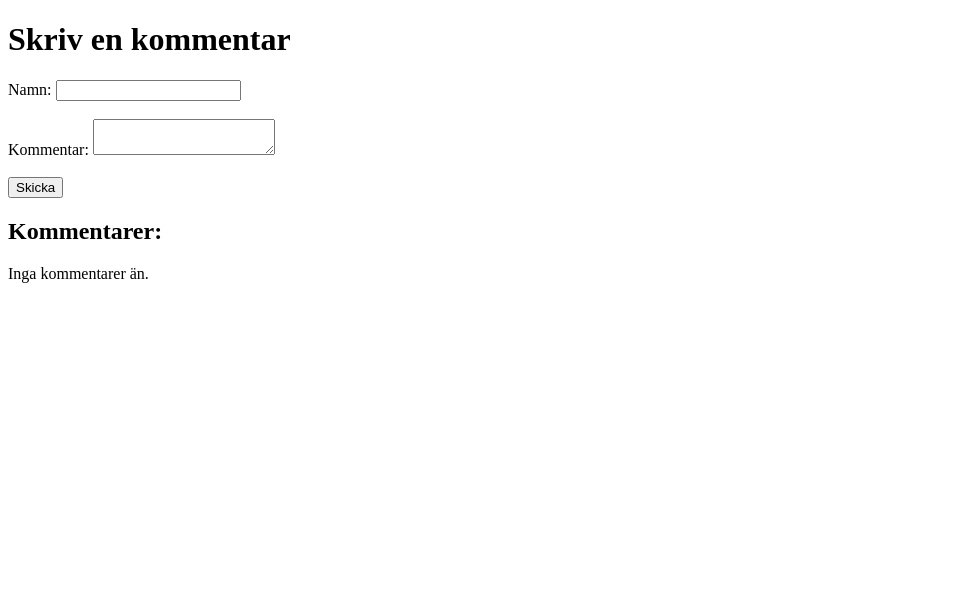
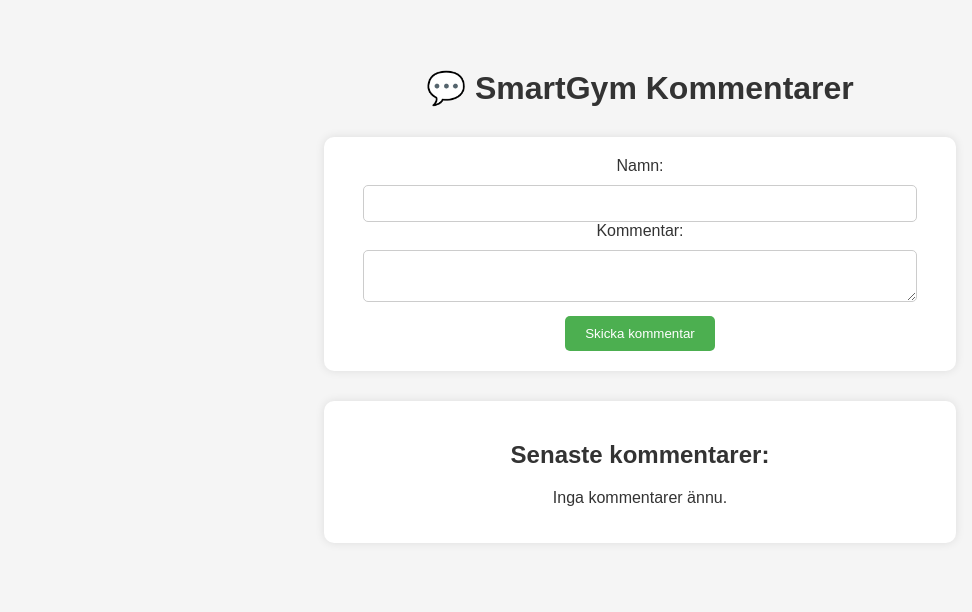
Before and after one commit to Romaldas123/GA-SmartGym, a PHP site: page / in a window 1280 px wide. Shown: the top 612 px of the page, without its empty margins (0-972 px from the left). Run offline with PHP 8.4, Linux system fonts and the light colour scheme; data that the repository does not hold is empty.

Commit message:
kommentar test

```diff
--- a/ga_test/index.php
+++ b/ga_test/index.php
@@ -1,24 +1,27 @@
 <?php
+// Visa eventuella fel (bra för test)
 ini_set('display_errors', 1);
 error_reporting(E_ALL);
 
-// Anslut till databasen
+// Databasanslutning
 $conn = new mysqli("localhost", "root", "", "ga_project");
-
-// Kontrollera anslutning
 if ($conn->connect_error) {
-    die("Connection failed: " . $conn->connect_error);
+    die("Kunde inte ansluta till databasen: " . $conn->connect_error);
 }
 
-// Testa insättning om formulär skickats
-if(isset($_POST['submit'])){
+// Spara kommentar om formuläret skickas
+if (isset($_POST['submit'])) {
     $name = $_POST['name'];
     $comment = $_POST['comment'];
 
+    if (!empty($name) && !empty($comment)) {
         $stmt = $conn->prepare("INSERT INTO users (name, comment) VALUES (?, ?)");
         $stmt->bind_param("ss", $name, $comment);
         $stmt->execute();
         $stmt->close();
+    } else {
+        echo "<p style='color:red;'>Vänligen fyll i både namn och kommentar!</p>";
+    }
 }
 ?>
 
@@ -26,26 +29,36 @@ if(isset($_POST['submit'])){
 <html lang="sv">
 <head>
     <meta charset="UTF-8">
-    <title>Test Kommentarer</title>
+    <title>SmartGym Kommentarer</title>
+    <link rel="stylesheet" href="style.css">
 </head>
 <body>
-    <h1>Skriv en kommentar</h1>
-    <form action="index.php" method="post">
-        Namn: <input type="text" name="name" required><br><br>
-        Kommentar: <textarea name="comment" required></textarea><br><br>
-        <input type="submit" name="submit" value="Skicka">
+    <h1>💬 SmartGym Kommentarer</h1>
+
+    <div class="container">
+        <form method="POST" action="index.php">
+            <label for="name">Namn:</label>
+            <input type="text" id="name" name="name" required>
+
+            <label for="comment">Kommentar:</label>
+            <textarea id="comment" name="comment" required></textarea>
+
+            <input type="submit" name="submit" value="Skicka kommentar">
         </form>
+    </div>
 
-    <h2>Kommentarer:</h2>
+    <div class="container">
+        <h2>Senaste kommentarer:</h2>
         <?php
         $result = $conn->query("SELECT * FROM users ORDER BY id DESC");
-    if($result->num_rows > 0){
-        while($row = $result->fetch_assoc()){
-            echo "<div><b>".htmlspecialchars($row['name'])."</b>: ".htmlspecialchars($row['comment'])."</div>";
+        if ($result->num_rows > 0) {
+            while ($row = $result->fetch_assoc()) {
+                echo "<div class='comment'><b>" . htmlspecialchars($row['name']) . "</b>: " . htmlspecialchars($row['comment']) . "</div>";
             }
         } else {
-        echo "<p>Inga kommentarer än.</p>";
+            echo "<p>Inga kommentarer ännu.</p>";
         }
         ?>
+    </div>
 </body>
 </html>
--- a/ga_test/style.css
+++ b/ga_test/style.css
@@ -1,11 +1,14 @@
 body {
     font-family: Arial, sans-serif;
     background-color: #f5f5f5;
+    color: #333;
+    text-align: center;
+    padding: 40px;
 }
 
 .container {
     width: 50%;
-    margin: 50px auto;
+    margin: 30px auto;
     background: #fff;
     padding: 20px;
     border-radius: 10px;
@@ -13,9 +16,11 @@ body {
 }
 
 input, textarea {
-    width: 100%;
-    padding: 8px;
-    margin-bottom: 10px;
+    width: 90%;
+    padding: 10px;
+    margin-top: 10px;
+    border-radius: 5px;
+    border: 1px solid #ccc;
 }
 
 input[type="submit"] {
@@ -25,11 +30,14 @@ input[type="submit"] {
     border: none;
     cursor: pointer;
     padding: 10px 20px;
+    margin-top: 10px;
     border-radius: 5px;
 }
 
 .comment {
-    padding: 5px;
-    border-bottom: 1px solid #ccc;
-    margin-bottom: 5px;
+    text-align: left;
+    background: #f0f0f0;
+    margin-top: 10px;
+    padding: 10px;
+    border-radius: 5px;
 }
```
Lines whose indentation alone changed are shown as unchanged.
